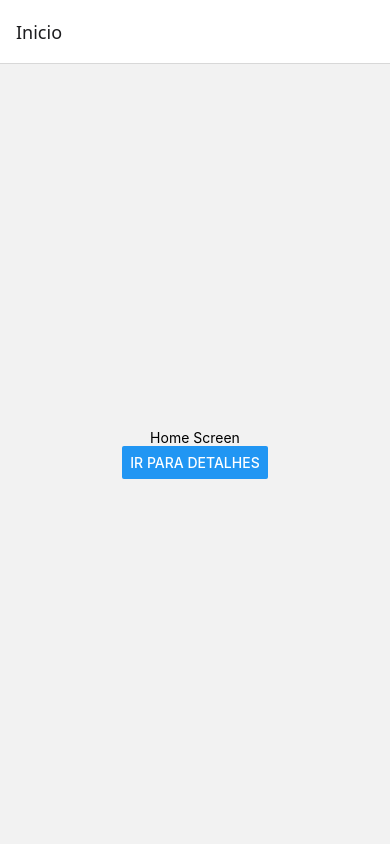
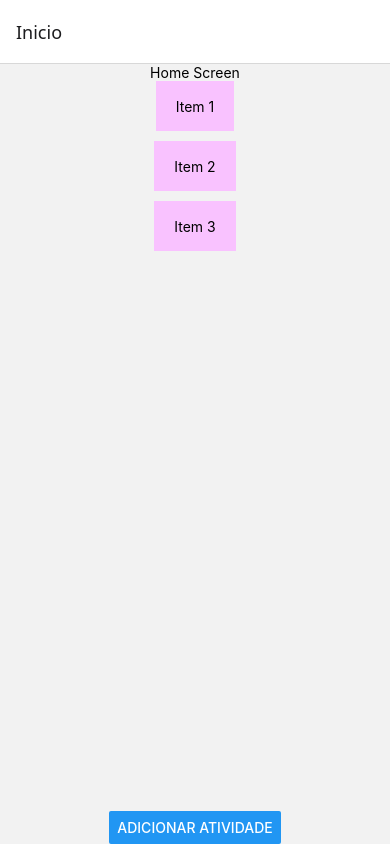
Before and after one commit to SpeedyxBR/app_react-native, a React Native app: screen /Inicio in a window 390 px wide. Built offline with nearby package versions, Linux system fonts and the light colour scheme.

Commit message:
feat: Adds item list functionality to the home screen and allows you to add new items

```diff
--- a/index.js
+++ b/index.js
@@ -1,6 +1,3 @@
-/**
- * @format
- */
 
 import { AppRegistry } from 'react-native';
 import App from './scr/App';
--- a/scr/home/index.js
+++ b/scr/home/index.js
@@ -1,12 +1,54 @@
-import React from "react";
-import { Button, Text, View } from "react-native";
+import React, { useState } from 'react';
+import { Button, Text, View, FlatList } from 'react-native';
+
+function ItemList({ item }) {
+  return (
+    <View
+      style={{
+        padding: 20,
+        marginBottom: 10,
+        backgroundColor: '#f9c2ff',
+        height: 50,
+        justifyContent: 'center',
+      }}
+    >
+      <Text>{item.name}</Text>
+    </View>
+  );
+}
 
 function Home({ navigation }) {
+  const DATA = [
+    { id: '1', name: 'Item 1', done: true },
+    { id: '2', name: 'Item 2', done: true },
+    { id: '3', name: 'Item 3', done: true },
+  ];
+
+  const [items, setItems] = useState(DATA);
+
+  const addItem = () => {
+    const nextId = (items.length + 1).toString();
+    setItems((prev) => [...prev, { id: nextId, name: `Item ${nextId}`, done: false }]);
+  };
+
   return (
     <View style={{ flex: 1, alignItems: 'center', justifyContent: 'center' }}>
       <Text>Home Screen</Text>
 
-      <Button title="Ir para Detalhes" onPress={() => navigation.navigate('Detalhes')} />
+      <FlatList
+        data={items}
+        keyExtractor={(item) => item.id}
+        renderItem={({ item }) => <ItemList item={item} />}
+        style={{ width: '100%' }}
+        contentContainerStyle={{ alignItems: 'center' }}
+      />
+
+      {/* Corrigido: usar apenas um onPress (handler addItem já definido) */}
+      <Button
+        title="Adicionar Atividade"
+        onPress={addItem}
+      />
+
     </View>
   );
 }
```
